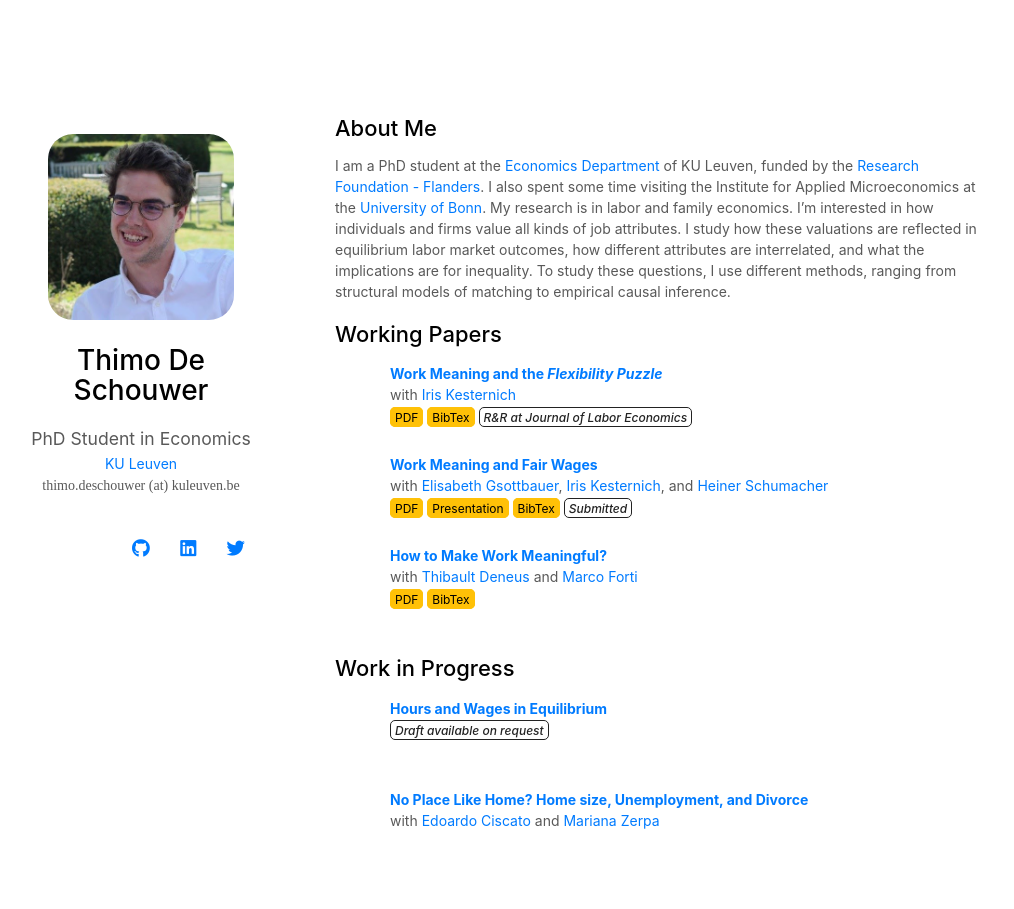
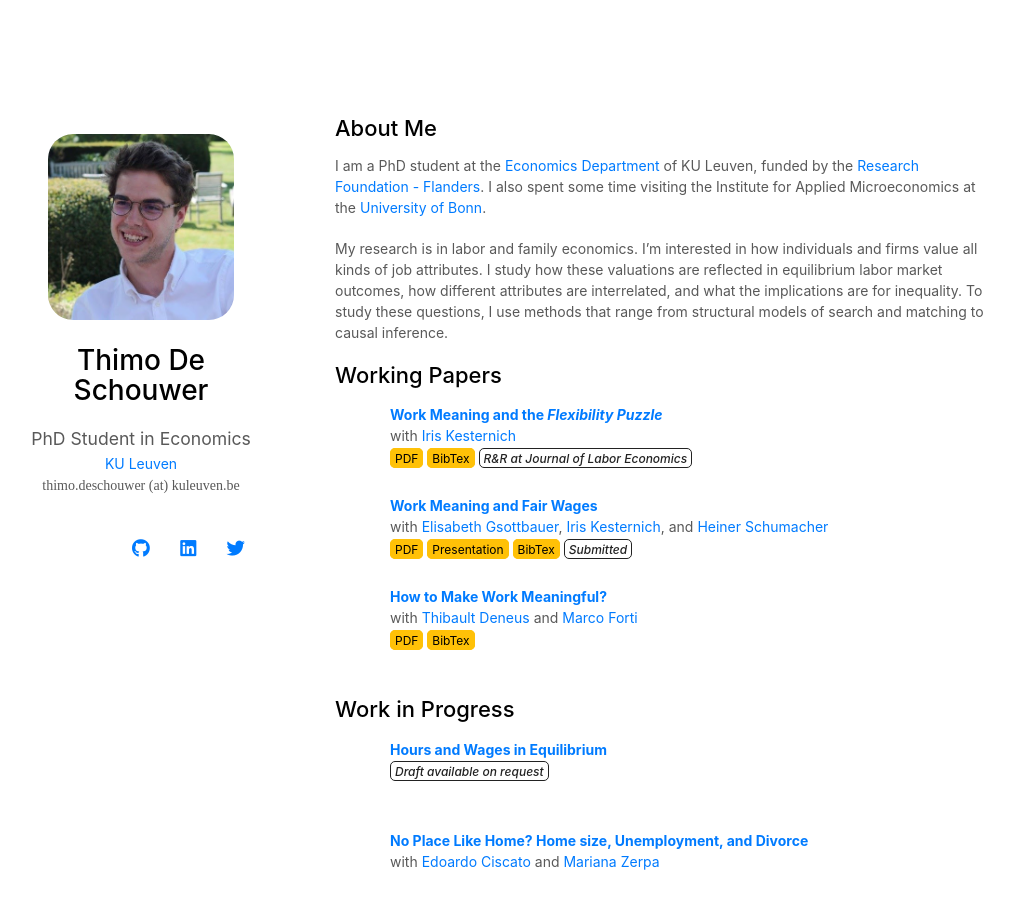
Before and after one commit to thimodeschouwer/thimodeschouwer.github.io, a Jekyll site: the page built from index.md, in a window 1280 px wide and 1012 px high. Shown: the top 909 px of the window, without its empty margins (135-1149 px from the left). Built offline with Jekyll 4.4.1, drawn with Linux system fonts in a browser that asks for light colours; nearby versions of some CDN libraries; a style sheet for code colours, icons or effects is not loaded; our own code applies the rules of GitHub Pages for plain Markdown files.

Commit message:
Update index.md

```diff
--- a/index.md
+++ b/index.md
@@ -4,8 +4,9 @@ layout: homepage
 
 ## About Me
 
-I am a PhD student at the [Economics Department](https://feb.kuleuven.be/research/economics/ces) of KU Leuven, funded by the [Research Foundation - Flanders](https://www.fwo.be/en/). I also spent some time visiting the Institute for Applied Microeconomics at the [University of Bonn](https://www.uni-bonn.de/en/university/university). My research is in labor and family economics. I'm interested in how individuals and firms value all kinds of job attributes. I study how these valuations are reflected in equilibrium labor market outcomes, how different attributes are interrelated, and what the implications are for inequality. To study these questions, I use different methods, ranging from structural models of matching to empirical causal inference.
+I am a PhD student at the [Economics Department](https://feb.kuleuven.be/research/economics/ces) of KU Leuven, funded by the [Research Foundation - Flanders](https://www.fwo.be/en/). I also spent some time visiting the Institute for Applied Microeconomics at the [University of Bonn](https://www.uni-bonn.de/en/university/university).
 
+My research is in labor and family economics. I'm interested in how individuals and firms value all kinds of job attributes. I study how these valuations are reflected in equilibrium labor market outcomes, how different attributes are interrelated, and what the implications are for inequality. To study these questions, I use methods that range from structural models of search and matching to causal inference.
 
 {% include_relative _includes/workingpapers.md %}
 
```
